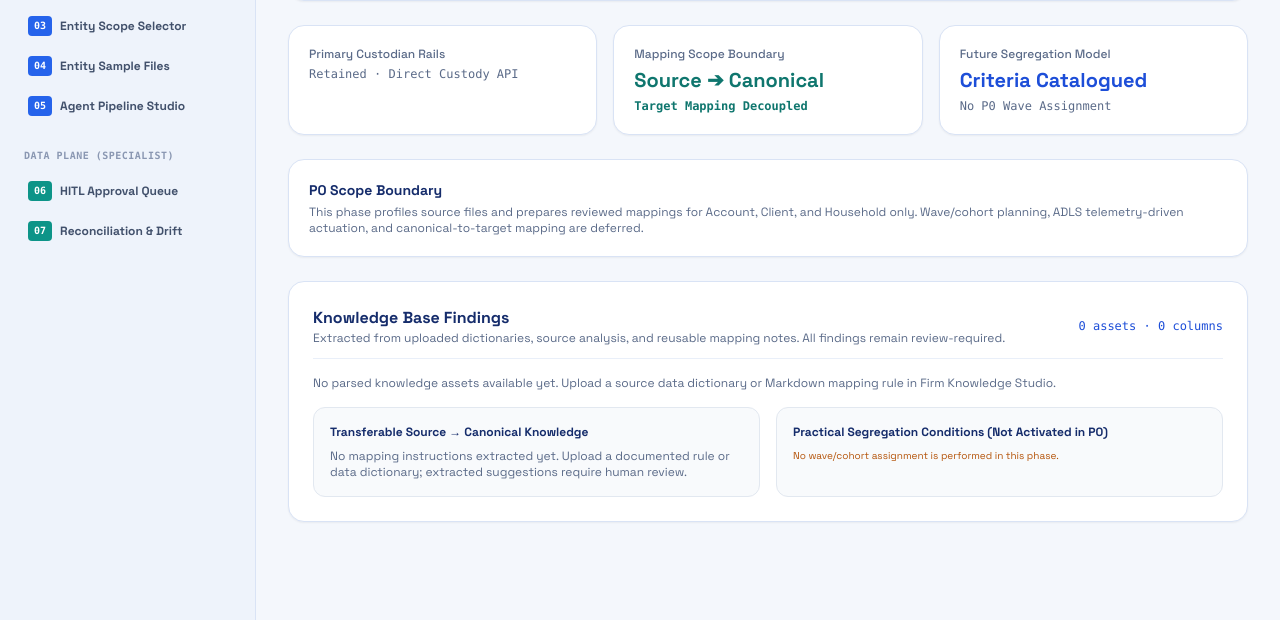
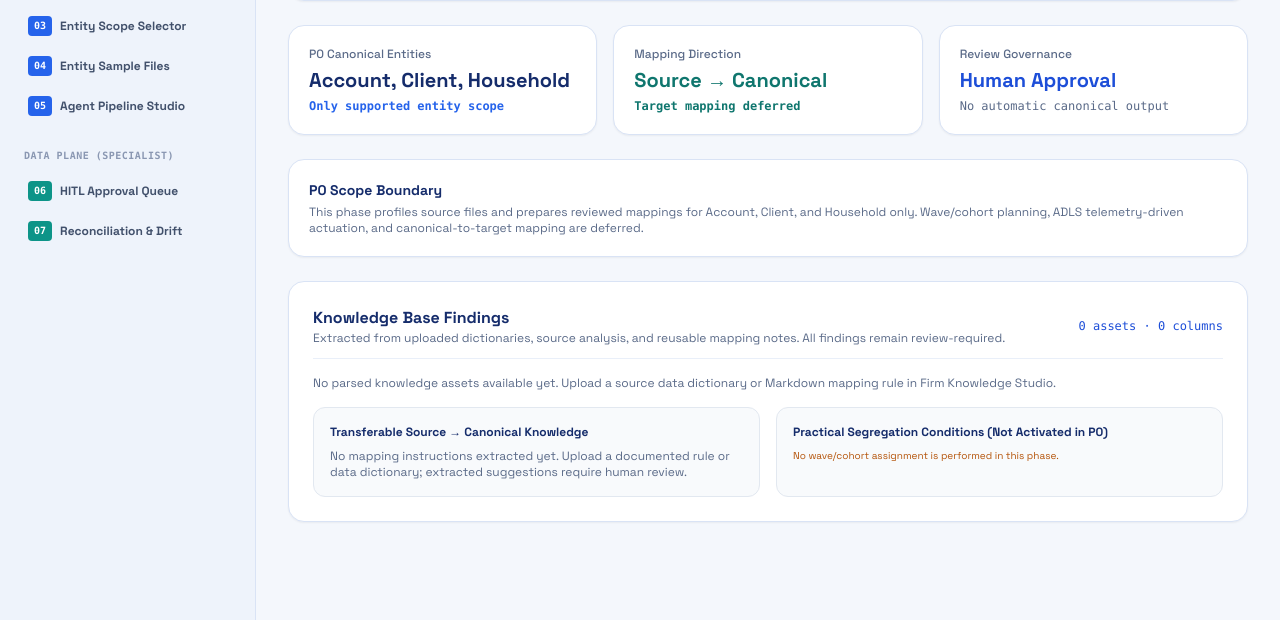
Before and after one commit to jeevamutharasiselvarasu/wealth-migration-platform, a FastAPI app: template ui/templates/dashboard.html in a window 1280 px wide. Shown: the part 180-800 px from the top of the page. Run offline with FastAPI, Linux system fonts and the light colour scheme; the template is opened without the code that fills it, so the values that code supplies are empty; some libraries are stand-ins or nearby versions.

Commit message:
Simplify dashboard to P0 mapping status without wave segregation

```diff
--- a/ui/templates/dashboard.html
+++ b/ui/templates/dashboard.html
@@ -16,24 +16,22 @@
         </span>
     </div>
 
-    <!-- Dynamically Rendered Metrics Grid -->
+    <!-- P0 metrics: entity scope and mapping boundary only -->
     <div class="grid grid-cols-1 md:grid-cols-3 gap-4">
         <div class="bg-white p-5 rounded-2xl border border-[#d9e3f5] shadow-sm space-y-1">
-            <div class="text-xs text-[#5a6a88] font-medium">Primary Custodian Rails</div>
-            <div class="text-xl font-extrabold text-[#152c6b]">{{ dashboard.primary_custodian }}</div>
-            <div class="text-xs text-[#5a6a88] font-mono">Retained · Direct Custody API</div>
+            <div class="text-xs text-[#5a6a88] font-medium">P0 Canonical Entities</div>
+            <div class="text-xl font-extrabold text-[#152c6b]">Account, Client, Household</div>
+            <div class="text-xs text-blue-600 font-mono font-semibold">Only supported entity scope</div>
         </div>
-
         <div class="bg-white p-5 rounded-2xl border border-[#d9e3f5] shadow-sm space-y-1">
-            <div class="text-xs text-[#5a6a88] font-medium">Mapping Scope Boundary</div>
-            <div class="text-xl font-extrabold text-teal-700">Source ➔ Canonical</div>
-            <div class="text-xs text-teal-700 font-mono font-semibold">Target Mapping Decoupled</div>
+            <div class="text-xs text-[#5a6a88] font-medium">Mapping Direction</div>
+            <div class="text-xl font-extrabold text-teal-700">Source → Canonical</div>
+            <div class="text-xs text-teal-700 font-mono font-semibold">Target mapping deferred</div>
         </div>
-
         <div class="bg-white p-5 rounded-2xl border border-[#d9e3f5] shadow-sm space-y-1">
-            <div class="text-xs text-[#5a6a88] font-medium">Future Segregation Model</div>
-            <div class="text-xl font-extrabold text-blue-700">Criteria Catalogued</div>
-            <div class="text-xs text-[#5a6a88] font-mono">No P0 Wave Assignment</div>
+            <div class="text-xs text-[#5a6a88] font-medium">Review Governance</div>
+            <div class="text-xl font-extrabold text-blue-700">Human Approval</div>
+            <div class="text-xs text-[#5a6a88] font-mono">No automatic canonical output</div>
         </div>
     </div>
 
```
